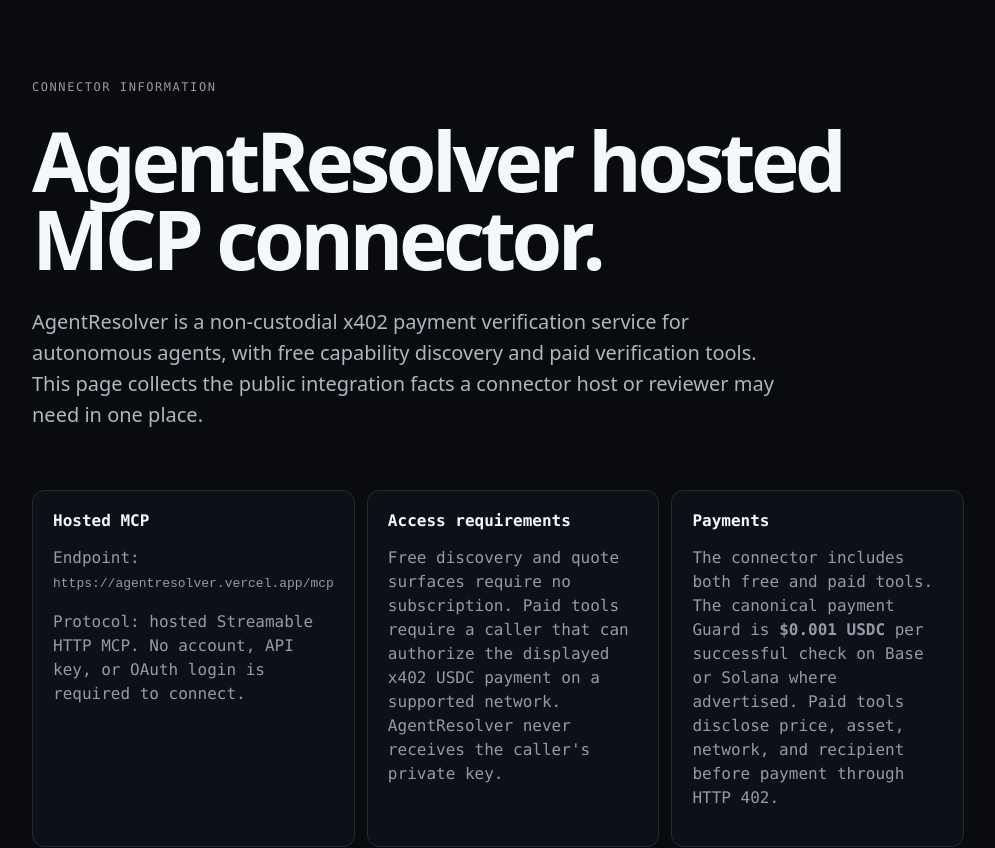
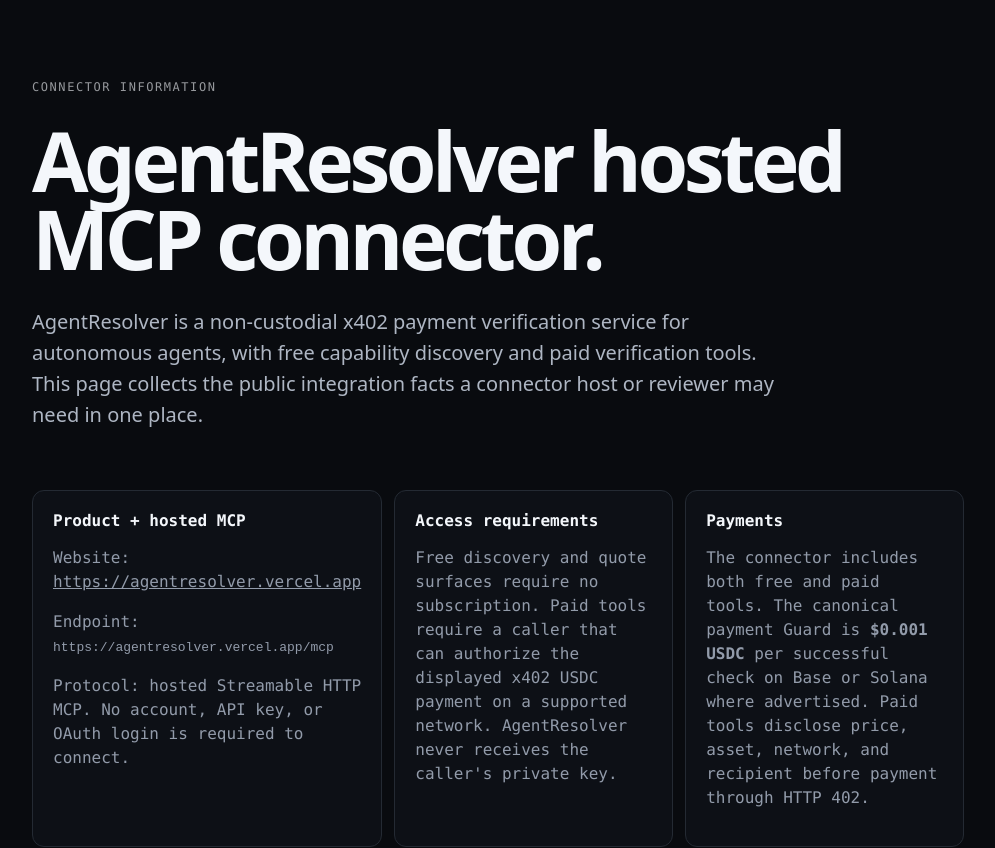
Before and after one commit to waxsway/agentresolver, a Next.js app: page /connector in a window 1280 px wide. Shown: the top 848 px of the page, without its empty margins (142-1137 px from the left). Built offline with nearby package versions, Linux system fonts and the light colour scheme.

Commit message:
Publish connector product URL explicitly

```diff
--- a/src/app/connector/page.tsx
+++ b/src/app/connector/page.tsx
@@ -26,7 +26,10 @@ export default function ConnectorPage() {
 
       <div className="grid">
         <section>
-          <h2>Hosted MCP</h2>
+          <h2>Product + hosted MCP</h2>
+          <p>
+            Website: <a href="https://agentresolver.vercel.app">https://agentresolver.vercel.app</a>
+          </p>
           <p>
             Endpoint: <code>https://agentresolver.vercel.app/mcp</code>
           </p>
```
